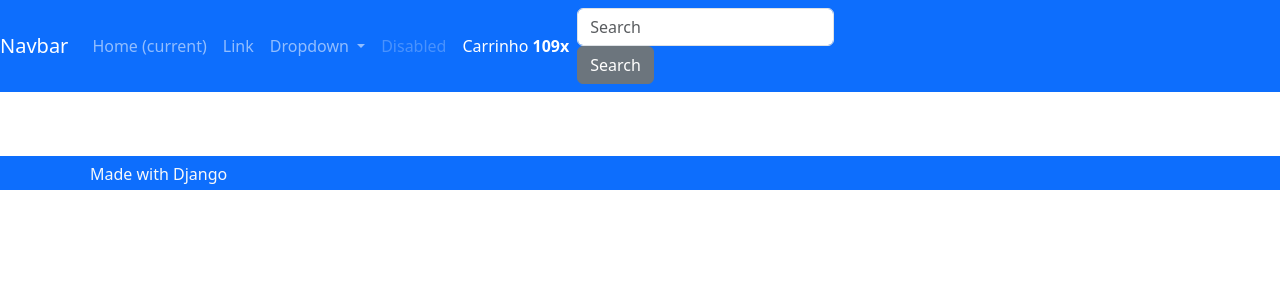
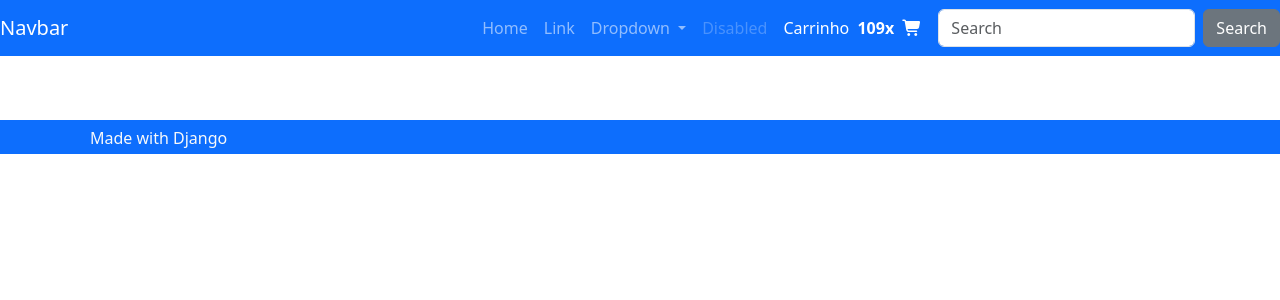
Before and after one commit to brunoF-Silva/django-ecommerce, a Django app: page / in a window 1280 px wide. Shown: the top 300 px of the page. Run offline with Django 5.2, Linux system fonts and the light colour scheme; data that the repository does not hold is empty; some libraries are stand-ins or nearby versions.

Commit message:
refactor(ui)!: update all product templates to be compatible with Bootstrap 5

```diff
--- a/templates/base.html
+++ b/templates/base.html
@@ -9,10 +9,12 @@
 <body>
     {% include 'partials/_nav.html' %}
     <main class="container mt-4 mb-4">
+        {% include 'partials/_messages.html' %}
         {% block content %}{% endblock %}
     </main>
 
-{% include 'partials/_footer.html' %}
+    {% include 'partials/_footer.html' %}
 
 </body>
+
 </html>
--- a/templates/partials/_footer.html
+++ b/templates/partials/_footer.html
@@ -9,7 +9,7 @@
                 </div>
             </div>
             <div class="col">
-                <div class="p-1 text-right">
+                <div class="p-1 text-end">
                     <span class="align-middle p-1"></span>
                 </div>
             </div>
@@ -17,8 +17,5 @@
     </div>
 </footer>
 
-<script src="{% static 'assets/bootstrap/js/jquery-3.2.1.slim.min.js'%}"></script>
-<script src="{% static 'assets/bootstrap/js/popper.min.js'%}"></script>
-<script src="{% static 'assets/bootstrap/js/bootstrap.min.js'%}"></script>
-<script defer src="{% static 'assets/font-awesome/js/all.js'%}"></script>
-<script src="{% static 'assets/custom/js/scripts.js'%}"></script>
+<script src="{% static 'libs/bootstrap/js/bootstrap.bundle.min.js' %}"></script>
+<script src="{% static 'assets/custom/js/scripts.js' %}"></script>
--- a/templates/partials/_head.html
+++ b/templates/partials/_head.html
@@ -1,8 +1,10 @@
-
 {% load static %}
 
 <meta charset="utf-8">
-<meta name="viewport" content="width=device-width, initial-scale=1, shrink-to-fit=no">
+<meta name="viewport" content="width=device-width, initial-scale=1">
 
-<link rel="stylesheet" href="{% static 'libs/bootstrap/css/bootstrap.min.css'%}">
-<link rel="stylesheet" href="{% static 'assets/custom/css/style.css'%}">
+<link rel="stylesheet" href="{% static 'libs/fontawesome/css/all.min.css' %}">
+
+<link rel="stylesheet" href="{% static 'libs/bootstrap/css/bootstrap.min.css' %}">
+
+<link rel="stylesheet" href="{% static 'assets/custom/css/style.css' %}">
--- a/templates/partials/_nav.html
+++ b/templates/partials/_nav.html
@@ -1,50 +1,50 @@
 <nav class="navbar navbar-dark bg-primary navbar-expand-lg">
     <a class="navbar-brand" href="index.html">Navbar</a>
-    <button class="navbar-toggler" type="button" data-toggle="collapse" data-target="#navbarSupportedContent"
+    <button class="navbar-toggler" type="button" data-bs-toggle="collapse" data-bs-target="#navbarSupportedContent"
         aria-controls="navbarSupportedContent" aria-expanded="false" aria-label="Toggle navigation">
         <span class="navbar-toggler-icon"></span>
     </button>
 
     <div class="collapse navbar-collapse" id="navbarSupportedContent">
-        <ul class="navbar-nav ml-auto">
+        <ul class="navbar-nav ms-auto">
             <li class="nav-item active">
-                <a class="nav-link" href="#">Home <span class="sr-only">(current)</span></a>
+                <a class="nav-link" href="#">Home <span class="visually-hidden">(current)</span></a>
             </li>
             <li class="nav-item">
                 <a class="nav-link" href="#">Link</a>
             </li>
             <li class="nav-item dropdown">
                 <a class="nav-link dropdown-toggle" href="#" id="navbarDropdown" role="button"
-                    data-toggle="dropdown" aria-haspopup="true" aria-expanded="false">
+                    data-bs-toggle="dropdown" aria-expanded="false">
                     Dropdown
                 </a>
-                <div class="dropdown-menu" aria-labelledby="navbarDropdown">
-                    <a class="dropdown-item" href="#">Action</a>
-                    <a class="dropdown-item" href="#">Another action</a>
-                    <div class="dropdown-divider"></div>
-                    <a class="dropdown-item" href="#">Something else here</a>
-                </div>
+                <ul class="dropdown-menu" aria-labelledby="navbarDropdown">
+                    <li><a class="dropdown-item" href="#">Action</a></li>
+                    <li><a class="dropdown-item" href="#">Another action</a></li>
+                    <li><hr class="dropdown-divider"></li>
+                    <li><a class="dropdown-item" href="#">Something else here</a></li>
+                </ul>
             </li>
             <li class="nav-item">
                 <a class="nav-link disabled" href="#">Disabled</a>
             </li>
             <li class="nav-item">
                 <a class="nav-link nav-cart-link active" href="#">
-                    <span class="nav-cart-text mr-1">
+                    <span class="nav-cart-text me-1">
                         Carrinho
                     </span>
-                    <span class="nav-cart-count mr-1">
+                    <span class="nav-cart-count me-1">
                         <strong>109x</strong>
                     </span>
-                    <span class="nav-cart-icon mr-2">
+                    <span class="nav-cart-icon me-2">
                         <i class="fas fa-shopping-cart"></i>
                     </span>
                 </a>
             </li>
         </ul>
-        <form class="form-inline my-2 my-lg-0">
-            <input class="form-control mr-sm-2" type="search" placeholder="Search" aria-label="Search">
-            <button class="btn btn-secondary my-2 my-sm-0" type="submit">Search</button>
+        <form class="d-flex" role="search">
+            <input class="form-control me-2" type="search" placeholder="Search" aria-label="Search">
+            <button class="btn btn-secondary" type="submit">Search</button>
         </form>
     </div>
 </nav>
```
Also changed, not shown: templates/partials/_messages.html (indentation only), templates/partials/_pagination.html (line endings or trailing spaces).
